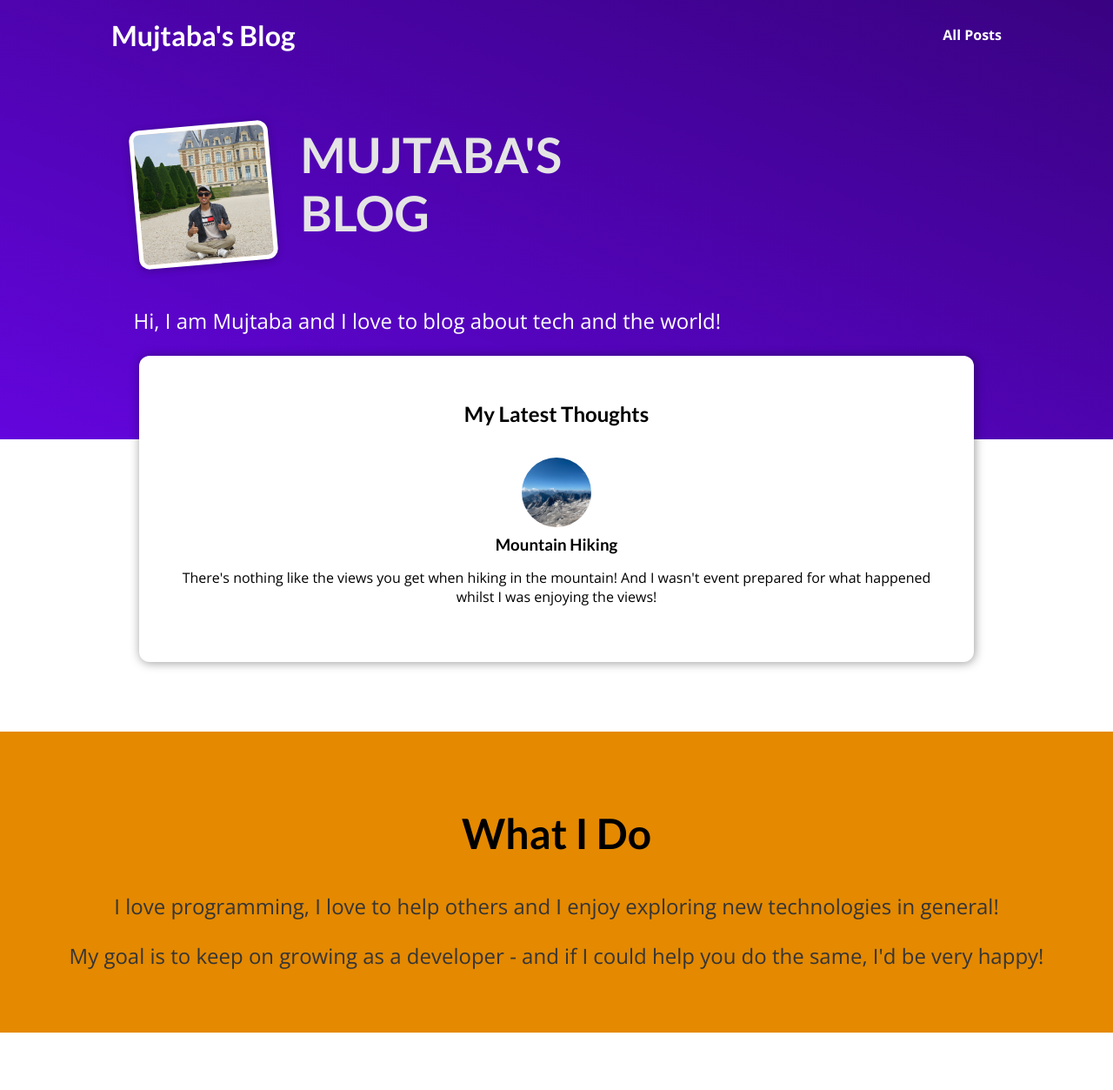
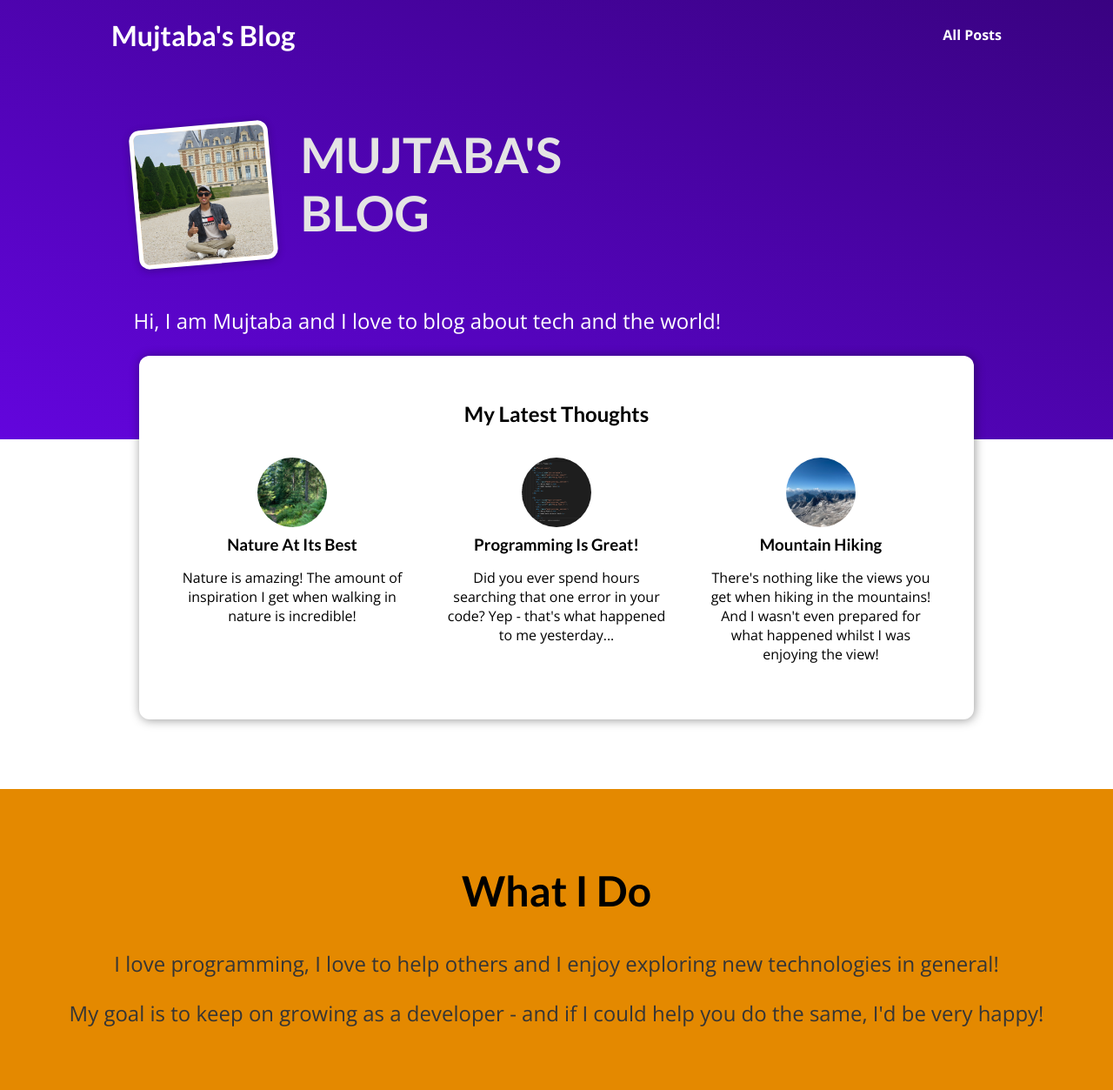
Before and after one commit to ahmadysayed/MySite, a Django app: page / in a window 1280 px wide. Shown: the whole page at 87% size. Before the commit the page ends 1187 px from the top, so only its background shows below. Run offline with Django 4.2, Linux system fonts and the light colour scheme.

Commit message:
Special Template Features & Syntax

```diff
--- a/blog/templates/blog/includes/post.html
+++ b/blog/templates/blog/includes/post.html
@@ -2,11 +2,11 @@
 
 <li>
     <article class="post">
-    <a href="{% url "post-detail-page" "the-mountains"%}">
-        <img src="{% static "blog/images/mountains.jpg" %}" alt="Mountain Hiking" />
+    <a href="{% url "post-detail-page" post.slug%}">
+        <img src="{% static "blog/images/"|add:post.image %}" alt="{{ post.title }}" />
         <div id="post__content">
-            <h3>Mountain Hiking</h3>
-            <p>There's nothing like the views you get when hiking in the mountain! And I wasn't event prepared for what happened whilst I was enjoying the views!</p>
+            <h3>{{ post.title }}</h3>
+            <p>{{ post.excerpt }}</p>
         </div>
     </a>
     </article>
--- a/blog/templates/blog/index.html
+++ b/blog/templates/blog/index.html
@@ -26,7 +26,9 @@
         <h2>My Latest Thoughts</h2>
 
         <ul>
+            {% for post in posts %}
             {% include  "blog/includes/post.html" %}
+            {% endfor %}
         </ul>
     </section>
 
--- a/blog/views.py
+++ b/blog/views.py
@@ -2,7 +2,7 @@ from datetime import date
 
 from django.shortcuts import render
 
-posts = [
+all_posts = [
     {
         "slug": "hike-in-the-mountains",
         "image": "mountains.jpg",
@@ -27,7 +27,7 @@ posts = [
     {
         "slug": "programming-is-fun",
         "image": "coding.jpg",
-        "author": "Maximilian",
+        "author": "Mujtaba",
         "date": date(2022, 3, 10),
         "title": "Programming Is Great!",
         "excerpt": "Did you ever spend hours searching that one error in your code? Yep - that's what happened to me yesterday...",
@@ -48,7 +48,7 @@ posts = [
     {
         "slug": "into-the-woods",
         "image": "woods.jpg",
-        "author": "Maximilian",
+        "author": "Mujtaba",
         "date": date(2020, 8, 5),
         "title": "Nature At Its Best",
         "excerpt": "Nature is amazing! The amount of inspiration I get when walking in nature is incredible!",
@@ -69,10 +69,18 @@ posts = [
 ]
 
 
+def get_date(post):
+    return post['date']
+
+
 # Create your views here.
 
 def starting_page(request):
-    return render(request, "blog/index.html")
+    sorted_posts = sorted(all_posts, key=get_date)
+    latest_posts = sorted_posts[-3:]
+    return render(request, "blog/index.html", {
+        "posts": latest_posts
+    })
 
 
 def posts(request):
```
